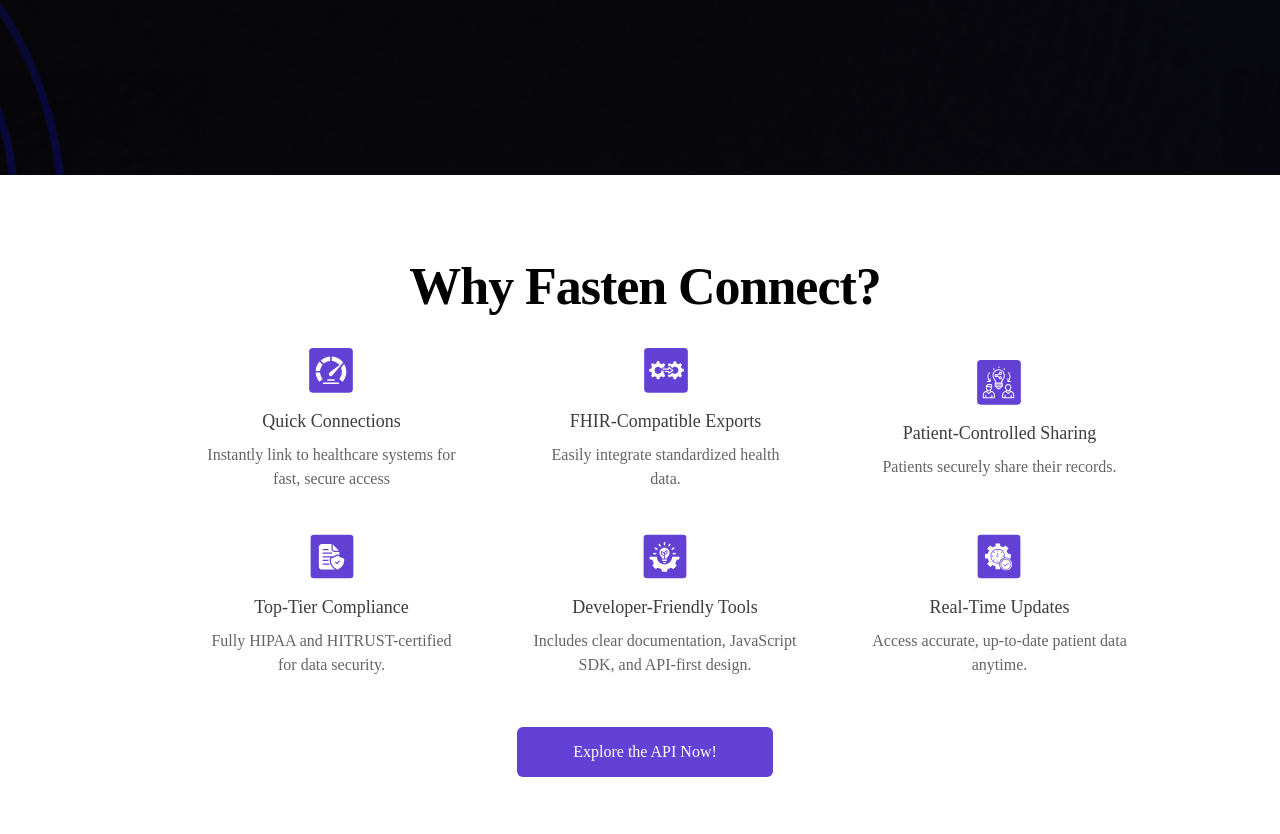
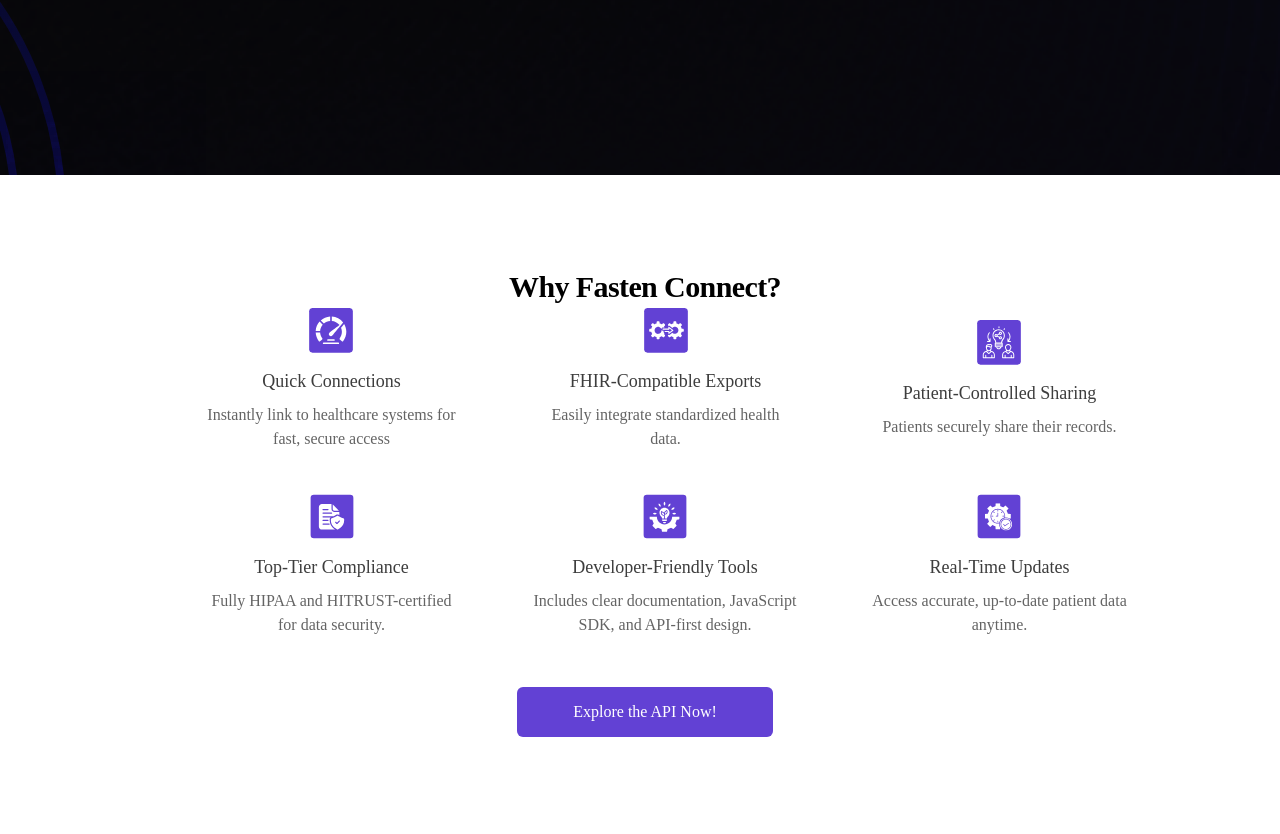
Before and after one commit to ShaharyarShakir/Fasten_v1, a website built with Parcel: page index.html in a window 1280 px wide. Shown: the part 3171-4005 px from the top of the page. Built offline with nearby package versions, Linux system fonts and the light colour scheme; a web font is replaced by a local one.

Commit message:
udated code

```diff
--- a/index.html
+++ b/index.html
@@ -48,6 +48,12 @@
         /* Ensure full width for mobile */
         margin: 0 auto;
         /* Center the heading within its container */
+      }
+    }
+
+    @media (max-width: 768px) {
+      .hidden-on-mobile {
+        display: none;
       }
     }
   </style>
@@ -401,7 +407,7 @@
 
 
     <section
-      class=" mt-24 self-stretch lg:h-[1043px] flex flex-col lg:flex-row items-center justify-center py-0 box-border max-w-full text-center text-33xl text-neutral-100 font-website-body-body-large-regular h-auto">
+      class="mt-24 self-stretch h-[1043px] flex flex-col lg:flex-row items-center justify-center py-0 box-border max-w-full text-center text-33xl text-neutral-100 font-website-body-body-large-regular hidden-on-mobile">
       <div class="h-[1043px] w-[1380px] [backdrop-filter:blur(405px)] rounded-xl bg-gray-600 overflow-hidden shrink-0 flex flex-col items-start justify-start pt-[678px] px-[264px] pb-[443px] box-border relative gap-[78px]
           lg:pt-[678px] lg:px-[264px] lg:pb-[443px] lg:gap-[78px]
           md:pt-[287px] md:px-[132px] md:pb-[187px] md:gap-[39px]
@@ -411,7 +417,7 @@
           src="/public/image-2-12@2x.png" />
 
         <div
-          class="  mt-[-816.5px] w-[1141px] h-[738.5px] flex flex-row items-start justify-start pt-[230.5px] px-[68px] pb-[230px] box-border relative min-h-[739px] shrink-0 max-w-[134%] lg:pl-[34px] lg:pr-[34px] lg:box-border mq825:pt-[150px] mq825:pb-[149px] mq825:box-border">
+          class="mt-[-816.5px] w-[1141px] h-[738.5px] flex flex-row items-start justify-start pt-[230.5px] px-[68px] pb-[230px] box-border relative min-h-[739px] shrink-0 max-w-[134%] lg:pl-[34px] lg:pr-[34px] lg:box-border mq825:pt-[150px] mq825:pb-[149px] mq825:box-border">
           <div class="h-full w-full absolute !m-[0] top-[0px] right-[0px] bottom-[0px] left-[0px]">
             <img
               class="hidden lg:block absolute top-[0px] left-[800px] w-[341px] h-[361.3px] object-contain mix-blend-color-dodge z-[1]"
@@ -453,7 +459,8 @@
                   class="relative text-xl leading-[20px] font-medium text-neutral-100 mq450:text-base mq450:leading-[16px]">
                   Sign Up for Fasten Connect</div>
                 <div class="relative text-base leading-[20px] font-light text-silver-100">Register on our Developer mode
-                  to get started.</div>
+                  to
+                  get started.</div>
               </div>
               <div class="w-[204px] overflow-hidden shrink-0 flex flex-col items-start justify-start gap-3.5">
                 <div
@@ -464,7 +471,8 @@
                   class="relative text-xl leading-[20px] font-medium text-neutral-100 inline-block min-w-[123px] mq450:text-base mq450:leading-[16px]">
                   Get API Keys</div>
                 <div class="relative text-base leading-[20px] font-light text-silver-100">Access your credentials and
-                  connect to our endpoint directory.</div>
+                  connect
+                  to our endpoint directory.</div>
               </div>
               <div class="flex flex-row items-center justify-center flex-1">
                 <div class="flex-1 flex flex-col items-start justify-start gap-3.5">
@@ -501,8 +509,10 @@
 
 
 
+
+
     <section
-      class=" mt-14 self-stretch flex flex-row items-start justify-start pt-0 pb-[130px] pl-[30px] pr-8 box-border max-w-full shrink-0 text-left text-36xl-8 text-black font-website-body-body-large-regular lg:pb-[55px] lg:box-border mq450:pb-9 mq450:box-border mq1400:pb-[84px] mq1400:box-border ml-[10px]">
+      class=" lg:mt-14 self-stretch flex flex-row items-start justify-start pt-0 pb-[130px] pl-[30px] pr-8 box-border max-w-full shrink-0 text-left text-36xl-8 text-black font-website-body-body-large-regular lg:pb-[55px] lg:box-border mq450:pb-9 mq450:box-border mq1400:pb-[84px] mq1400:box-border ml-[10px] mt-[-40px]">
       <div
         class="flex-1 flex flex-col items-end justify-start gap-[100px] max-w-full mq450:gap-[25px] mq825:gap-[50px]">
         <div
@@ -510,11 +520,11 @@
           <div class="w-[1045px] flex flex-col items-center justify-start gap-[50px] max-w-full mq825:gap-[25px]">
             <div class="self-stretch flex flex-col items-center justify-start gap-[60px] lg:gap-[30px] mt-16">
               <div
-                class="self-stretch relative tracking-[-0.02em] md:text-33xl text-[30px] leading-[62px] font-semibold ">
+                class="self-stretch relative lg:tracking-[-0.02em] md:text-33xl lg:text-[30px] leading-[62px] font-semibold text-4xl-6">
                 Why Fasten Connect?
               </div>
               <div
-                class="self-stretch flex flex-row items-center justify-center flex-wrap content-start pt-0 px-0 pb-0 gap-x-[86px] gap-y-[50px] text-left text-lg text-darkslategray-300 lg:gap-[43px] mq825:gap-[21px] lg:ml-10">
+                class="self-stretch flex flex-row items-center justify-center flex-wrap content-start pt-0 px-0 pb-0 gap-x-[86px] gap-y-[50px] text-left text-lg text-darkslategray-300 lg:gap-[43px] mq825:gap-[21px] lg:ml-10 mt-[-40px]">
                 <div class="w-[291px] flex flex-col items-center justify-start py-0 pl-4 pr-[15px] box-border gap-2">
                   <div class="flex flex-col items-center justify-start gap-3.5">
                     <img class="w-11 h-[44.7px] relative rounded-9xs-3 overflow-hidden shrink-0" loading="lazy" alt=""
```
Also changed, not shown: dist/index.html, 2 other files. Lines whose indentation alone changed are shown as unchanged.
